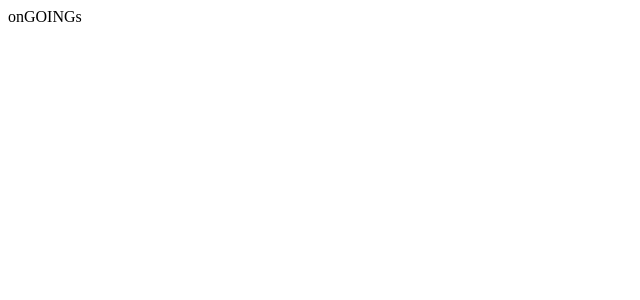
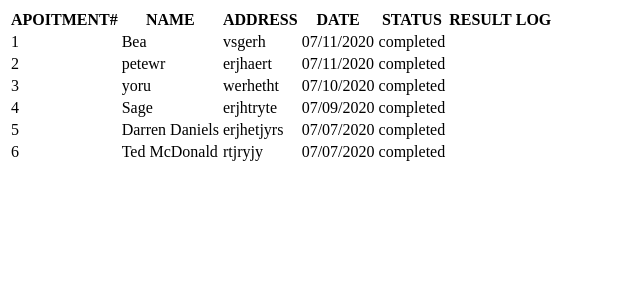
Before and after one commit to petermagalong/CapsBooking, a Next.js app in the folder client/: page /LandingPage/Form/User in a window 1280 px wide. Shown: the top 300 px of the page, without its empty margins (0-640 px from the left). Built offline with nearby package versions, Linux system fonts and the light colour scheme.

Commit message:
reusable Table

```diff
--- a/client/src/App.js
+++ b/client/src/App.js
@@ -3,7 +3,8 @@ import "./pages/LandingPage/styles.css";
 import Nav from 'react-bootstrap/Nav';
 import Navbar from 'react-bootstrap/Navbar';
 import HomePage from "./pages/LandingPage/HomePage";
-import { Link, Route, Routes, useLocation } from 'react-router-dom'
+import { Link, Navigate, Route, Routes, useLocation } from 'react-router-dom'
+import Reservation from './pages/LandingPage/Form/Reservation';
 import LogIn from './pages/LandingPage/LogIn';
 import { Container } from 'react-bootstrap';
 import SignUp from './pages/LandingPage/SignUp';
@@ -12,8 +13,6 @@ import Users from './pages/LandingPage/Form/User';
 function App() {
   let location = useLocation()
   const mainPage = location.pathname.includes('/user')
-
-  console.log(mainPage, 'location')
   return (
     <>
       {mainPage ? <Container /> :
--- a/client/src/CapsConstant.js
+++ b/client/src/CapsConstant.js
@@ -4,3 +4,47 @@ export const Role = {
   Nurse: 'nurse',
   Clerk: 'clerk'
 }
+export const tableData = [
+  {
+    apointment: 1,
+    name: "Bea ",
+    address: "vsgerh",
+    date: "07/11/2020",
+    status: "completed",
+  },
+  {
+    apointment: 2,
+    name: "petewr",
+    address: "erjhaert",
+    date: "07/11/2020",
+    status: "completed",
+  },
+  {
+    apointment: 3,
+    name: "yoru",
+    address: "werhetht",
+    date: "07/10/2020",
+    status: "completed",
+  },
+  {
+    apointment: 4,
+    name: "Sage",
+    address: "erjhtryte",
+    date: "07/09/2020",
+    status: "completed",
+  },
+  {
+    apointment: 5,
+    name: "Darren Daniels",
+    address: "erjhetjyrs",
+    date: "07/07/2020",
+    status: "completed",
+  },
+  {
+    apointment: 6,
+    name: "Ted McDonald",
+    address: "rtjryjy",
+    date: "07/07/2020",
+    status: "completed",
+  },
+];
--- /dev/null
+++ b/client/src/components/UserTable.jsx
@@ -0,0 +1,43 @@
+
+import React from "react";
+import { Container, Table } from "react-bootstrap";
+// import "./table.css";
+const UserTable = ({
+  data = null,
+  columns = null,
+  hover = true,
+  striped = true,
+}) => {
+  const getCaps = (head, field) => {
+    if (head) return head.toUpperCase();
+    return field.toUpperCase();
+  };
+  return (
+    <div>
+      <Container>
+        <Table>
+          <thead>
+            <tr>
+              {columns &&
+                columns.map((head) => (
+                  <th>{getCaps(head.header, head.field)}</th>
+                ))}
+            </tr>
+          </thead>
+          <tbody>
+            {data &&
+              data.map((row) => (
+                <tr className={`${hover && "hover"} ${striped && "striped"}`}>
+                  {columns.map((col) => (
+                    <td>{row[col.field]}</td>
+                  ))}
+                </tr>
+              ))}
+          </tbody>
+        </Table>
+      </Container>
+    </div>
+  );
+};
+
+export default UserTable;
--- a/client/src/pages/LandingPage/Form/User.jsx
+++ b/client/src/pages/LandingPage/Form/User.jsx
@@ -1,10 +1,26 @@
-import React from 'react'
-// import { Button, Container, Form, Nav, NavDropdown, Navbar, Offcanvas } from 'react-bootstrap'
 
-export default function Users() {
+// import "./App.css";
+import { tableData } from "../../../CapsConstant";
+import UserTable from "../../../components/UserTable";
+
+
+
+function Users() {
+  const columns = [
+    { field: "apointment", header: "Apoitment#" },
+    { field: "name", header: "Name" },
+    { field: "address", header: "Address" },
+    { field: "date", header: "Date" },
+    { field: "status", header: "Status" },
+    { field: "results", header: "Result" },
+    { field: "log", header: "log" },
+  ];
+
   return (
-    <>
-      onGOINGs
-    </>
-  )
+    <div>
+      <UserTable data={tableData} columns={columns} hover={true} striped={true} />
+    </div>
+  );
 }
+
+export default Users;
```
Also changed, not shown: 1 other file (tests, documents, lock files or other folders).
